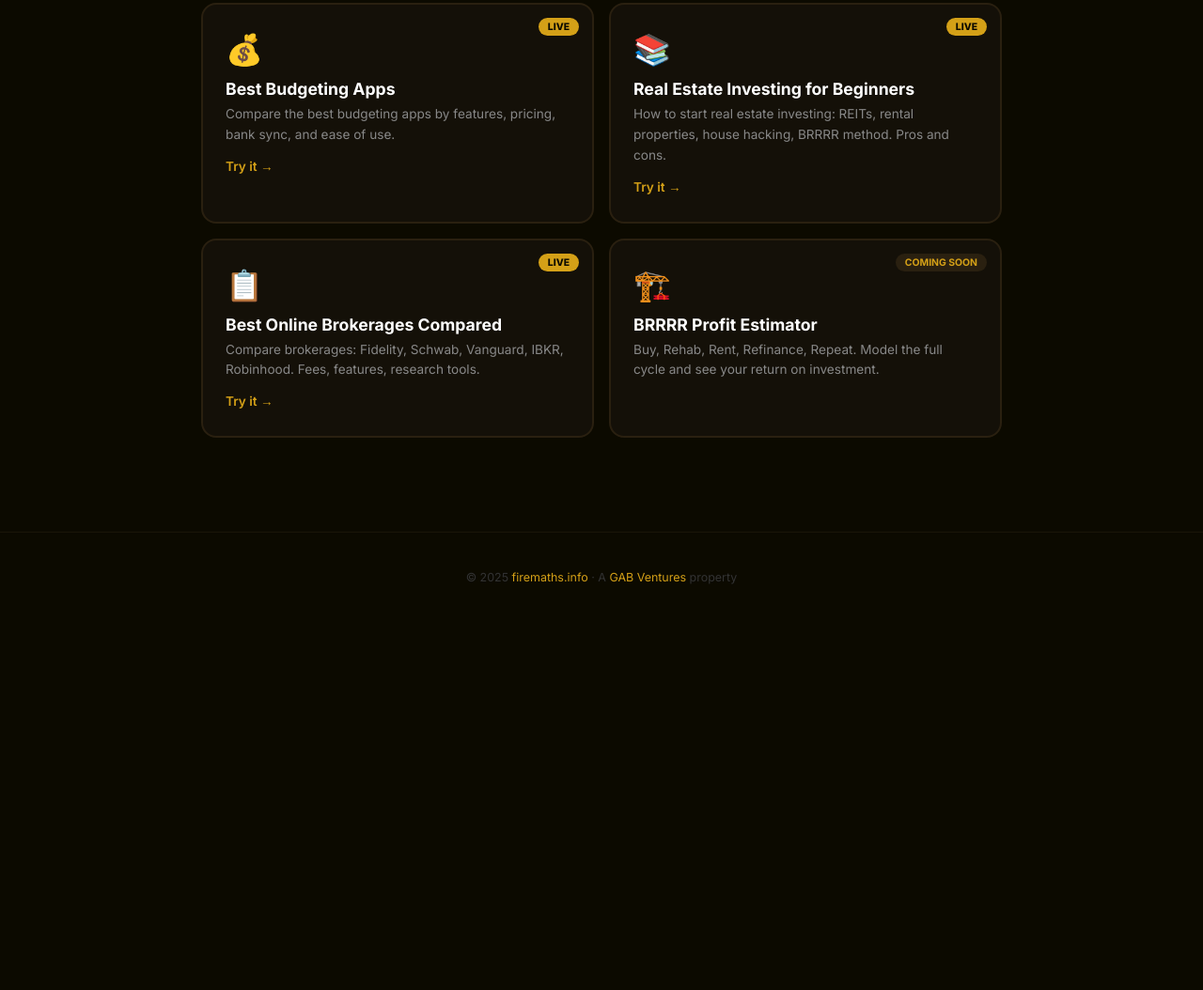
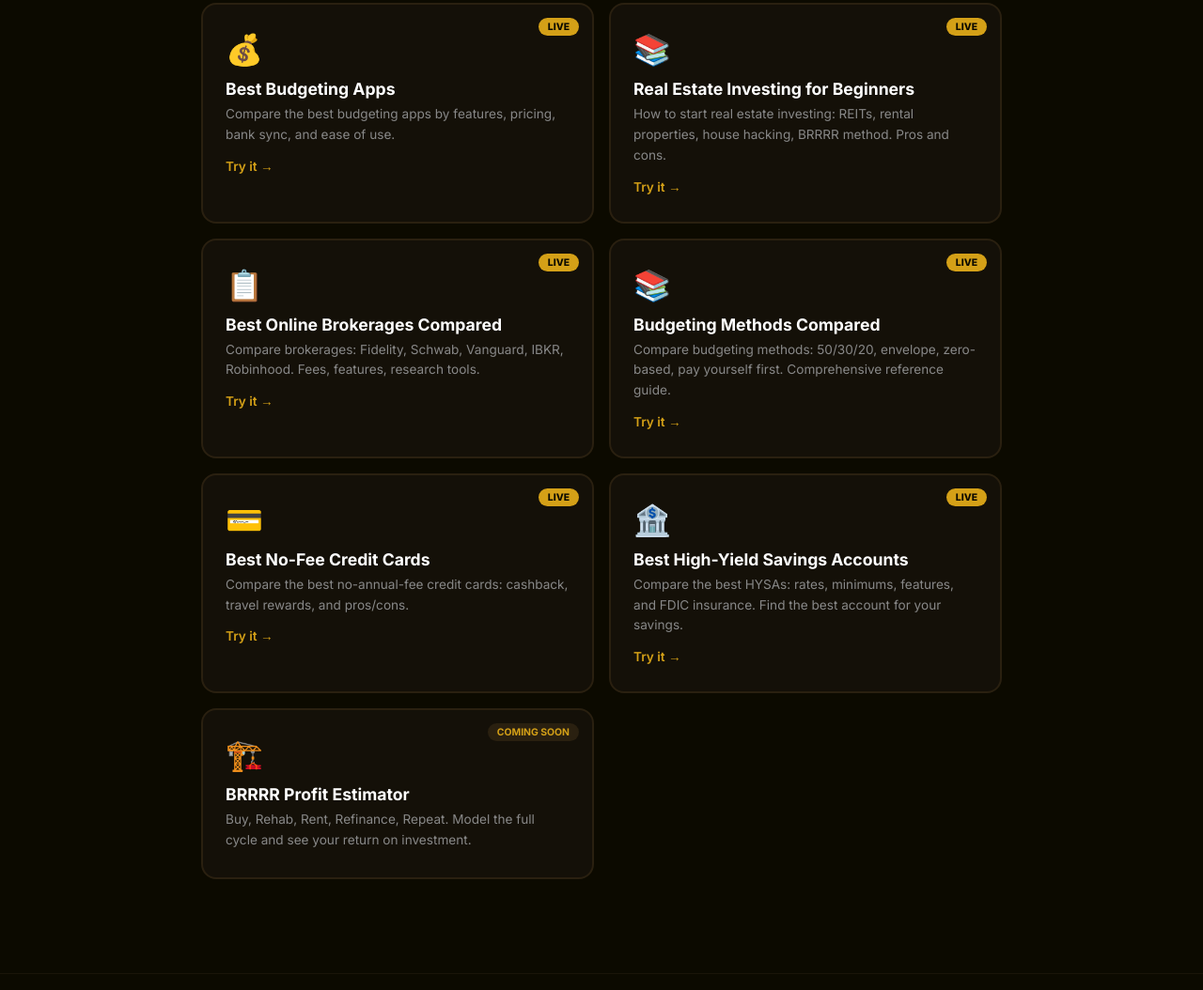
Before and after one commit to GabrielDancause/firemaths-info, an Astro site: page / in a window 1280 px wide. Shown: the part 4470-5524 px from the top of the page at 94% size. Before the commit the page ends 5132 px from the top, so only its background shows below. Built offline with nearby package versions, Linux system fonts and the light colour scheme; Astro itself is replaced by a stand-in of ours.

Commit message:
Add 3 new LIVE tools to homepage: budgeting guide, credit cards, savings accounts

```diff
--- a/src/pages/index.astro
+++ b/src/pages/index.astro
@@ -41,6 +41,9 @@ const tools = [
   { emoji: "💰", name: "Best Budgeting Apps", desc: "Compare the best budgeting apps by features, pricing, bank sync, and ease of use.", slug: "/list-budgeting-apps" },
   { emoji: "📚", name: "Real Estate Investing for Beginners", desc: "How to start real estate investing: REITs, rental properties, house hacking, BRRRR method. Pros and cons.", slug: "/guide-real-estate" },
   { emoji: "📋", name: "Best Online Brokerages Compared", desc: "Compare brokerages: Fidelity, Schwab, Vanguard, IBKR, Robinhood. Fees, features, research tools.", slug: "/list-brokerages" },
+  { emoji: "📚", name: "Budgeting Methods Compared", desc: "Compare budgeting methods: 50/30/20, envelope, zero-based, pay yourself first. Comprehensive reference guide.", slug: "/guide-budgeting" },
+  { emoji: "💳", name: "Best No-Fee Credit Cards", desc: "Compare the best no-annual-fee credit cards: cashback, travel rewards, and pros/cons.", slug: "/list-credit-cards" },
+  { emoji: "🏦", name: "Best High-Yield Savings Accounts", desc: "Compare the best HYSAs: rates, minimums, features, and FDIC insurance. Find the best account for your savings.", slug: "/list-savings-accounts" },
   { emoji: "🏗️", name: "BRRRR Profit Estimator", desc: "Buy, Rehab, Rent, Refinance, Repeat. Model the full cycle and see your return on investment.", soon: true },
 ];
 ---
```
